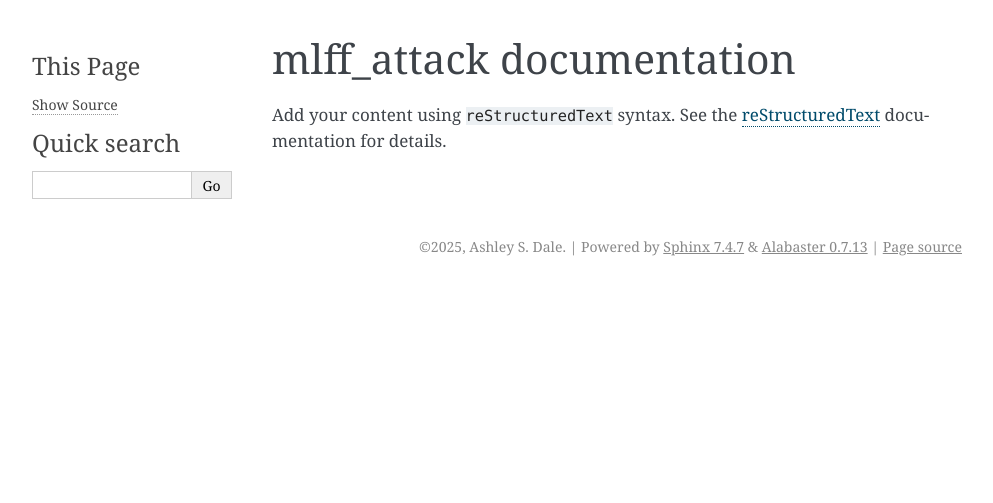
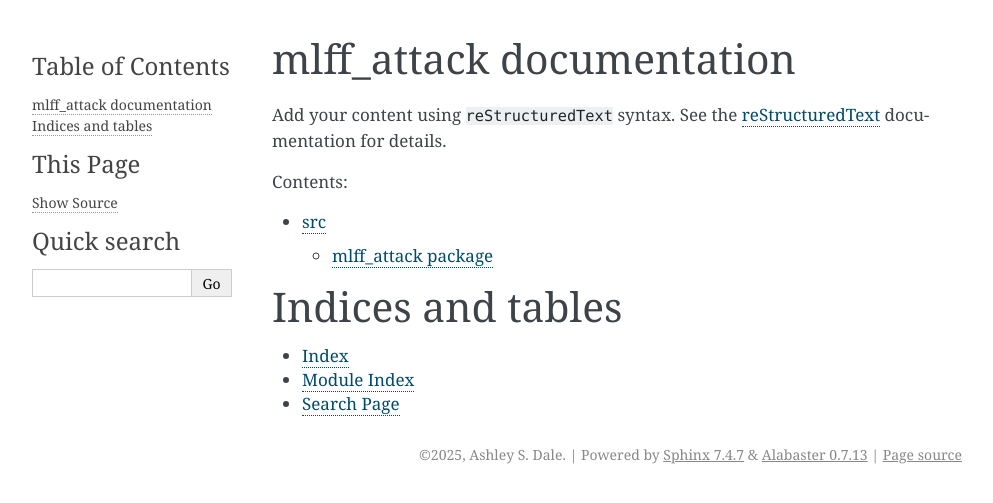
Before and after one commit to TRustworthy-AI-Tools-for-Science/mlff_attack, a Sphinx documentation site: the page built from docs/source/index.rst, in a window 1280 px wide. Shown: the top 503 px of the page, without its empty margins (148-1141 px from the left). Built offline with Sphinx 7.4.7, drawn with Linux system fonts in a browser that asks for light colours.

Commit message:
Add modules to the documentation table of contents

```diff
--- a/docs/source/index.rst
+++ b/docs/source/index.rst
@@ -14,3 +14,13 @@ documentation for details.
 .. toctree::
    :maxdepth: 2
    :caption: Contents:
+
+   modules
+
+
+Indices and tables
+==================
+
+* :ref:`genindex`
+* :ref:`modindex`
+* :ref:`search`
```
